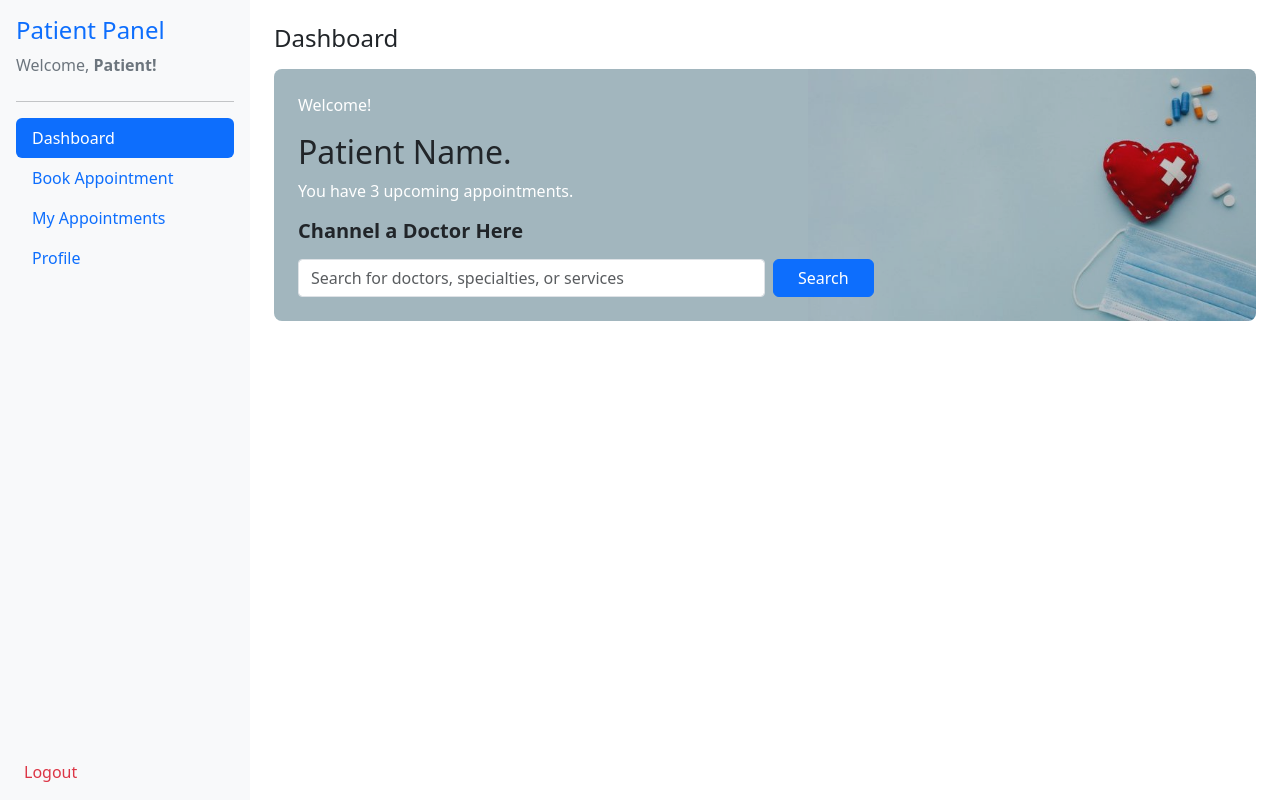
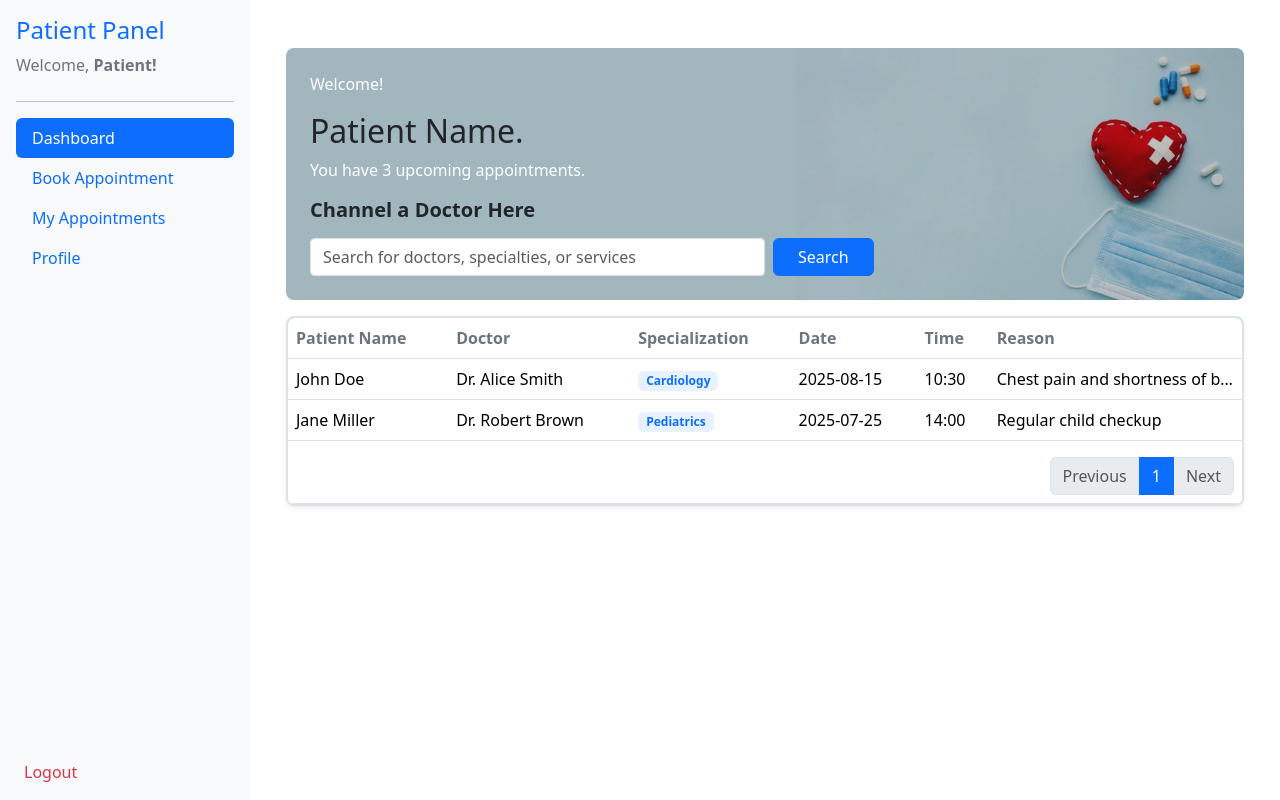
Before and after one commit to CyrilMel/clinic-appointment, a React (Vite) app in the folder client/: page / in a window 1280 px wide. Built offline with nearby package versions, Linux system fonts and the light colour scheme.

Commit message:
previous appointment table - need design improvement

```diff
--- /dev/null
+++ b/client/src/data/pastData.js
@@ -0,0 +1,29 @@
+// mock data for previous appointments
+export const pastData = [
+  {
+    appointment_id: 1,
+    patient_id: 101,
+    patient_name: "John Doe",
+    date_of_birth: "1990-05-12",
+    doctor_id: 201,
+    doctor_name: "Dr. Alice Smith",
+    specialization: "Cardiology",
+    appointment_date: "2025-08-15",
+    appointment_time: "10:30",
+    status: "completed",
+    reason_for_visit: "Chest pain and shortness of breath"
+  },
+  {
+    appointment_id: 2,
+    patient_id: 102,
+    patient_name: "Jane Miller",
+    date_of_birth: "1985-11-03",
+    doctor_id: 202,
+    doctor_name: "Dr. Robert Brown",
+    specialization: "Pediatrics",
+    appointment_date: "2025-07-25",
+    appointment_time: "14:00",
+    status: "completed",
+    reason_for_visit: "Regular child checkup"
+  }
+];
--- a/client/src/pages/PatientDashboard.jsx
+++ b/client/src/pages/PatientDashboard.jsx
@@ -1,7 +1,26 @@
+import { pastData } from "../data/pastData";
+import { useState } from "react";
+
+
 function Dashboard() {
+    const [currentPage, setCurrentPage] = useState(1);
+    const rowsPerPage = 5;
+
+    const totalPages = Math.ceil(pastData.length / rowsPerPage);
+    const indexOfLastRow = currentPage * rowsPerPage;
+    const indexOfFirstRow = indexOfLastRow - rowsPerPage;
+    const currentRows = pastData.slice(indexOfFirstRow, indexOfLastRow);
+
+    const handlePageChange = (page) => {
+    if (page >= 1 && page <= totalPages) {
+      setCurrentPage(page);
+    }
+    };
+
+
   return (
-    <div>
-      <h4>Dashboard</h4>
+    <div className="container mt-4">
+      {/* Hero Banner */}
       <div className="position-relative rounded-3 bg-image">
         <div className="position-absolute top-0 start-0 w-100 h-100 bg-dark opacity-25 rounded-3"></div>
         <div className="p-4 mt-3 position-relative">
@@ -22,7 +41,96 @@ function Dashboard() {
           </form>
         </div>
       </div>
-    </div>
+
+      {/* Previous Appointments */}
+        <div
+          className="table-responsive shadow-sm rounded-3 border border-2 mt-3"
+          style={{ maxHeight: "400px", overflowY: "auto" }}
+        >
+          <table className="table align-middle mb-0">
+            <thead
+              className="bg-secondary"
+              style={{ position: "sticky", top: 0, zIndex: 1 }}
+            >
+              <tr>
+                <th className="text-secondary fw-semibold">Patient Name</th>
+                <th className="text-secondary fw-semibold">Doctor</th>
+                <th className="text-secondary fw-semibold">Specialization</th>
+                <th className="text-secondary fw-semibold">Date</th>
+                <th className="text-secondary fw-semibold">Time</th>
+                <th className="text-secondary fw-semibold">Reason</th>
+              </tr>
+            </thead>
+
+            <tbody>
+              {currentRows.map((appointment) => (
+                <tr key={appointment.appointment_id} className="hover-row">
+                  <td>{appointment.patient_name}</td>
+                  <td>{appointment.doctor_name}</td>
+                  <td>
+                    <span className="badge bg-primary-subtle text-primary px-2 py-1 rounded-2">
+                      {appointment.specialization}
+                    </span>
+                  </td>
+                  <td>{appointment.appointment_date}</td>
+                  <td>{appointment.appointment_time}</td>
+                  <td className="text-truncate" style={{ maxWidth: "200px" }}>
+                    {appointment.reason_for_visit}
+                  </td>
+                </tr>
+              ))}
+            </tbody>
+            {/* ✅ Table Footer with Pagination */}
+            <tfoot>
+              <tr>
+                <td colSpan="6">
+                  <nav className="mt-2">
+                    <ul className="pagination justify-content-end mb-0">
+                      <li className={`page-item ${currentPage === 1 ? "disabled" : ""}`}>
+                        <button
+                          className="page-link"
+                          onClick={() => handlePageChange(currentPage - 1)}
+                        >
+                          Previous
+                        </button>
+                      </li>
+
+                      {Array.from({ length: totalPages }, (_, index) => (
+                        <li
+                          key={index + 1}
+                          className={`page-item ${
+                            currentPage === index + 1 ? "active" : ""
+                          }`}
+                        >
+                          <button
+                            className="page-link"
+                            onClick={() => handlePageChange(index + 1)}
+                          >
+                            {index + 1}
+                          </button>
+                        </li>
+                      ))}
+
+                      <li
+                        className={`page-item ${
+                          currentPage === totalPages ? "disabled" : ""
+                        }`}
+                      >
+                        <button
+                          className="page-link"
+                          onClick={() => handlePageChange(currentPage + 1)}
+                        >
+                          Next
+                        </button>
+                      </li>
+                    </ul>
+                  </nav>
+                </td>
+              </tr>
+            </tfoot>
+          </table>
+        </div>
+      </div>
   );
 }
 
```
